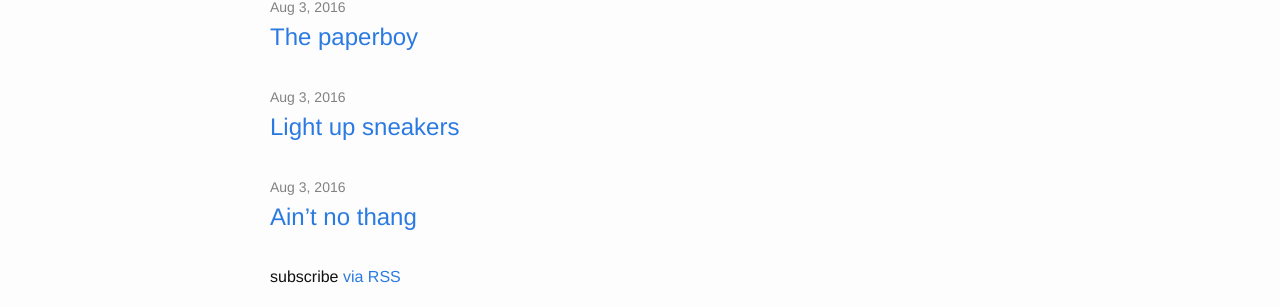
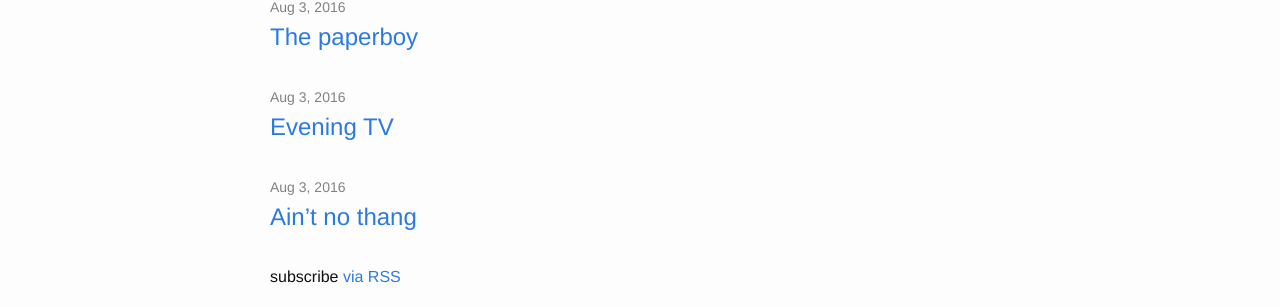
Before and after one commit to jcbpl/my-site, a Jekyll site: the page built from index.html, in a window 1280 px wide. Shown: the part 412-719 px from the top of the page. Built offline with Jekyll 4.4.1, drawn with Linux system fonts in a browser that asks for light colours.

Commit message:
Updated Evening Tv and 1 other file

```diff
--- a/_posts/2016-08-03-light-up-sneakers.markdown
+++ b/_posts/2016-08-03-evening-tv.markdown
@@ -1,5 +1,5 @@
 ---
-title: Light up sneakers
+title: Evening TV
 date: 2016-08-03 03:20:00 Z
 ---
 
```
